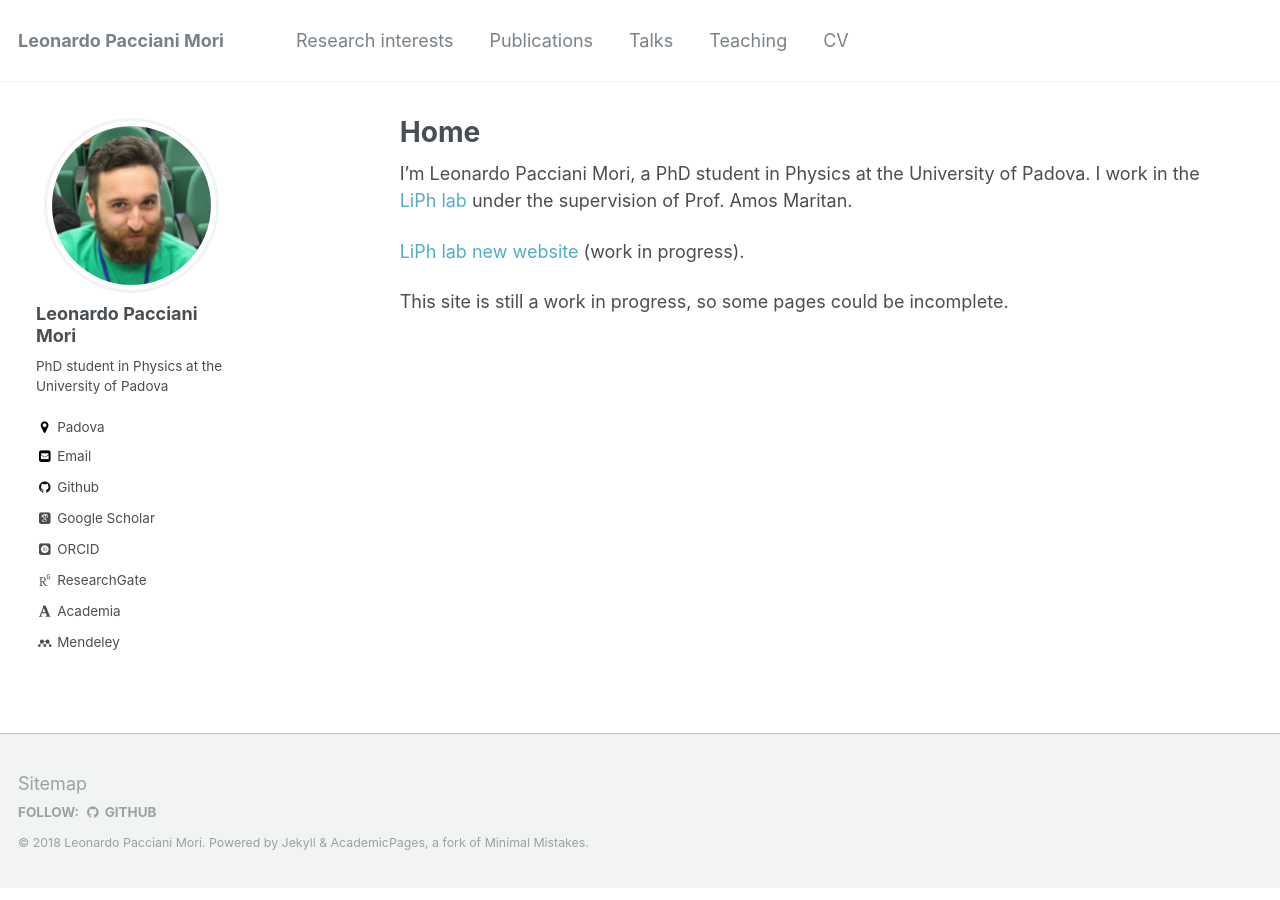
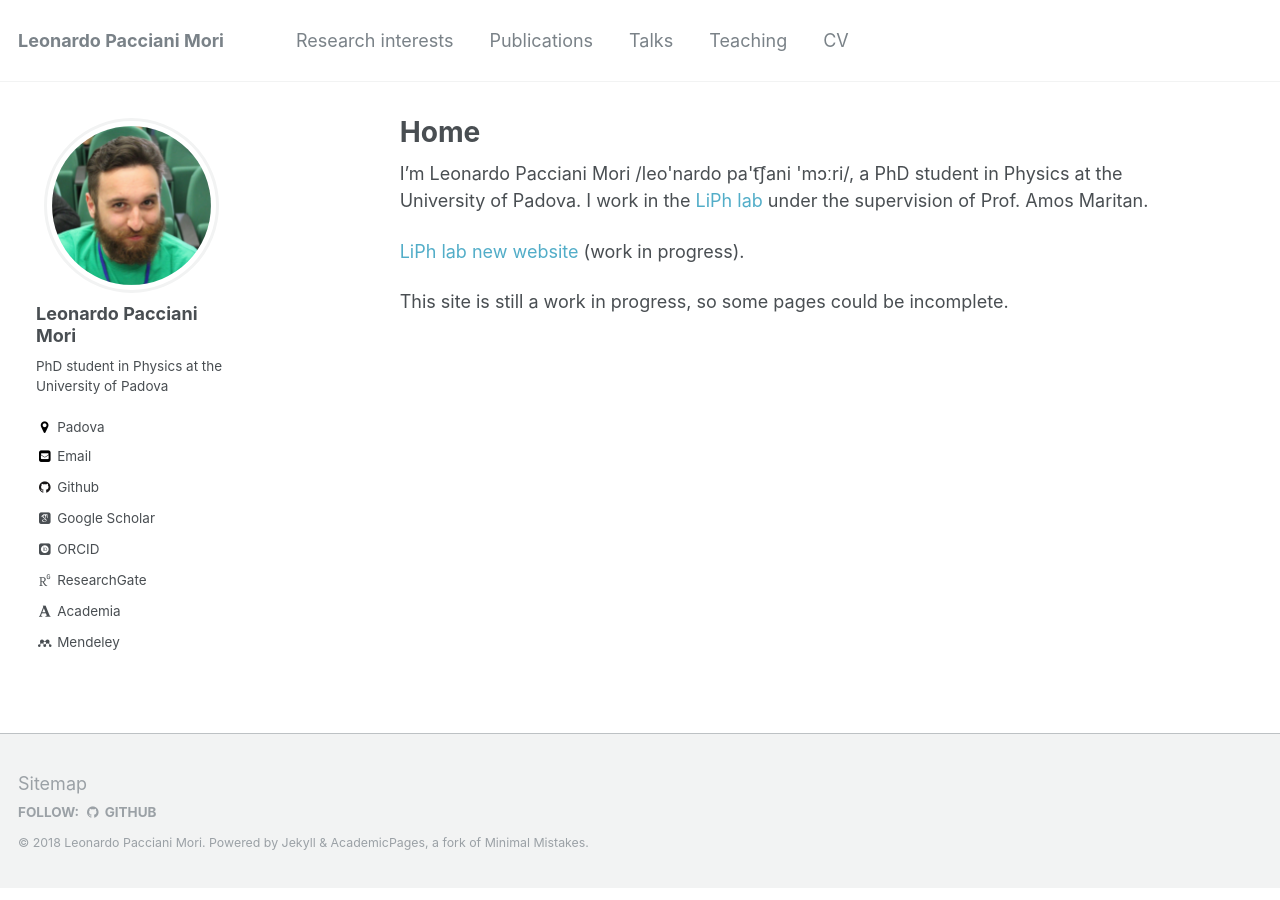
Before and after one commit to suweis/suweis.github.io, a Jekyll site: the page built from _pages/about.md, in a window 1280 px wide. Built offline with Jekyll 4.4.1, drawn with Linux system fonts in a browser that asks for light colours; some web fonts are replaced.

Commit message:
Aggiunta trascrizione IPA del nome

```diff
--- a/_pages/about.md
+++ b/_pages/about.md
@@ -8,7 +8,7 @@ redirect_from:
   - /about.html
 ---
 
-I'm Leonardo Pacciani Mori, a PhD student in Physics at the University of Padova. I work in the [LiPh lab](http://www.pd.infn.it/~maritan/index.html) under the supervision of Prof. Amos Maritan.
+I'm Leonardo Pacciani Mori /leo&#39;nardo pa&#39;t͡ʃani &#39;mɔːri/, a PhD student in Physics at the University of Padova. I work in the [LiPh lab](http://www.pd.infn.it/~maritan/index.html) under the supervision of Prof. Amos Maritan.
 
 [LiPh lab new website](http://sad-turing-8f0389.netlify.com/) (work in progress).
 
```
